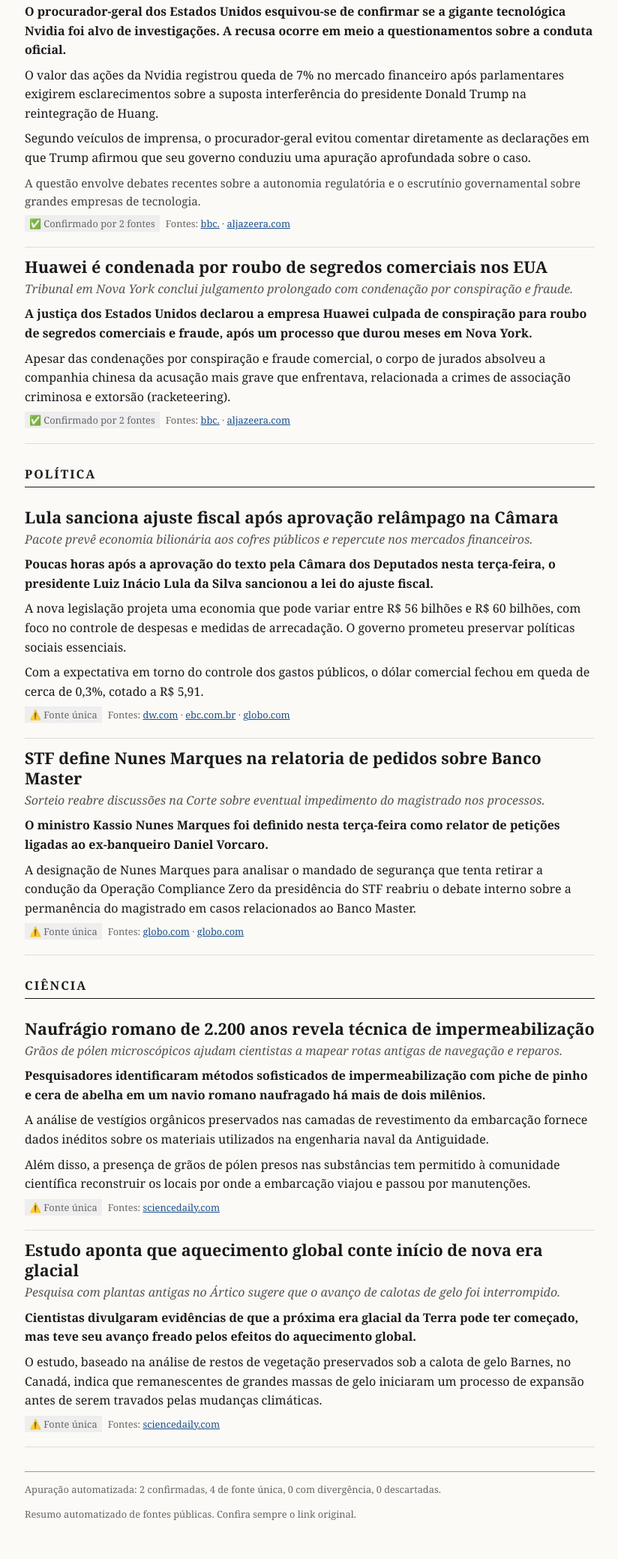
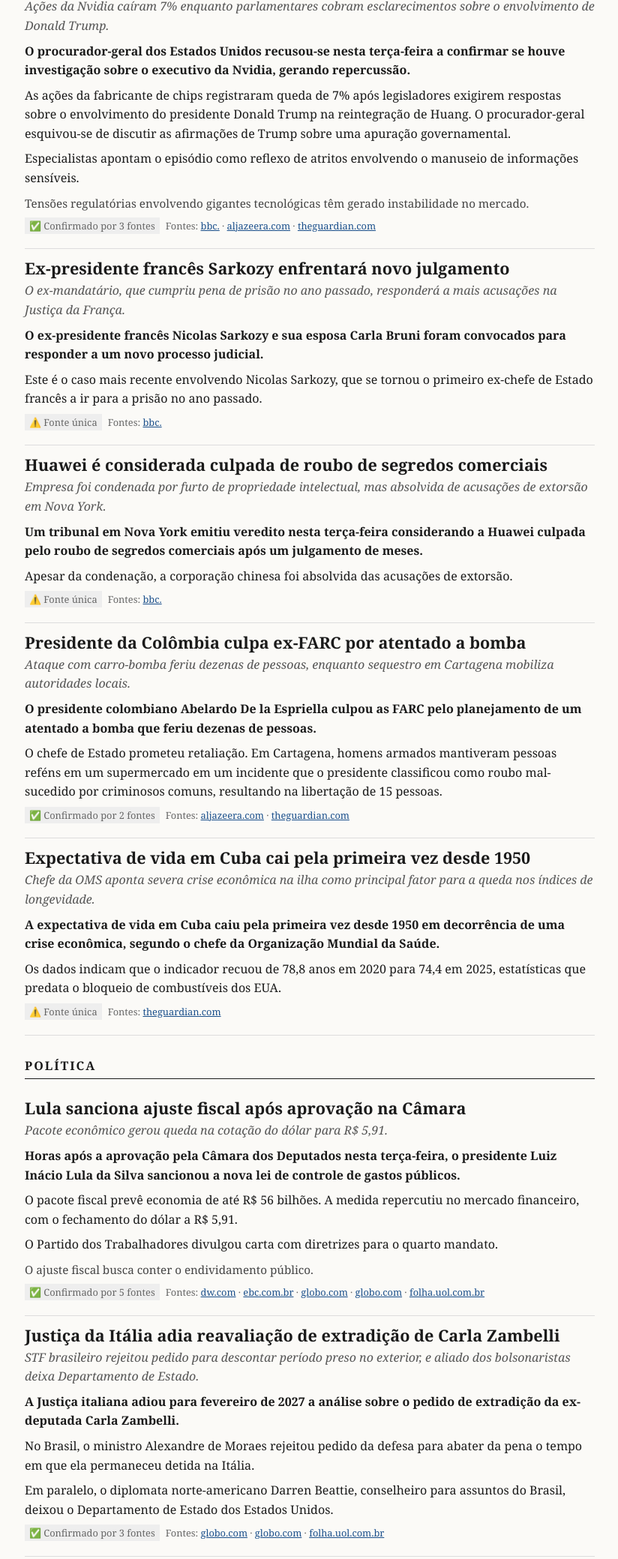
Before and after one commit to VitorinoBR/Noticias, a plain HTML site: page index.html in a window 1280 px wide. Shown: the part 272-2351 px from the top of the page at 75% size, without its empty margins (227-1051 px from the left). Drawn offline with Linux system fonts and the light colour scheme.

Commit message:
Atualização de edição: 2026-11-24-22h.html

```diff
--- a/index.html
+++ b/index.html
@@ -3,66 +3,93 @@
 <head>
 <meta charset='UTF-8'>
 <meta name='viewport' content='width=device-width, initial-scale=1'>
-<title>Global Insights - Edição das 20h</title>
+<title>Global Insights - Resumo do dia</title>
 <style>body{font-family:Georgia,Times,serif;max-width:760px;margin:0 auto;padding:16px;line-height:1.6;color:#1a1a1a;background:#fbfaf7}a{color:#1a4f8b}.masthead{text-align:center;border-bottom:4px double #1a1a1a;margin-bottom:8px}.masthead h1{font-size:2.4rem;margin:8px 0 4px;letter-spacing:1px}.edicao{margin:0 0 10px;font-size:.9rem;text-transform:capitalize;color:#555}section h2{font-size:1rem;text-transform:uppercase;letter-spacing:2px;border-bottom:1px solid #1a1a1a;padding-bottom:4px;margin-top:28px}.materia{padding:12px 0;border-bottom:1px solid #ddd}.materia h3{font-size:1.35rem;line-height:1.25;margin:0 0 4px}.fina{font-style:italic;color:#555;margin:0 0 8px}.lide{font-weight:bold;margin:0 0 8px}.materia p{margin:0 0 8px}.contexto{color:#444;font-size:.95rem}.diverge,.alerta{font-size:.9rem;background:#f3ecd9;padding:6px 8px}.meta{font-size:.8rem;color:#666}.selo{background:#eee;padding:2px 6px;margin-right:8px}.acompanhar li{margin-bottom:6px}footer{margin-top:32px;border-top:1px solid #999;font-size:.8rem;color:#666}@media (prefers-color-scheme:dark){body{background:#121212;color:#e8e8e8}a{color:#8ab4f8}.fina,.contexto,.meta,footer{color:#aaa}.selo{background:#2a2a2a}.diverge,.alerta{background:#2b2618}.masthead,section h2{border-color:#e8e8e8}.materia{border-color:#333}}</style>
 </head>
 <body>
-<header class='masthead'><h1>Global Insights</h1><p class='edicao'>terça-feira, 24 de novembro de 2026 · Edição das 20h</p></header>
+<header class='masthead'><h1>Global Insights</h1><p class='edicao'>terça-feira, 24 de novembro de 2026 · Resumo do dia</p></header>
 <main><section><h2>Geopolítica</h2><article class='materia'>
-<h3>EUA: Justiça evita confirmar investigação sobre Nvidia</h3>
-<p class='fina'>Ações da empresa caem após parlamentares cobrarem respostas sobre envolvimento presidencial.</p>
-<p class='lide'>O procurador-geral dos Estados Unidos esquivou-se de confirmar se a gigante tecnológica Nvidia foi alvo de investigações. A recusa ocorre em meio a questionamentos sobre a conduta oficial.</p>
-<p>O valor das ações da Nvidia registrou queda de 7% no mercado financeiro após parlamentares exigirem esclarecimentos sobre a suposta interferência do presidente Donald Trump na reintegração de Huang.</p><p>Segundo veículos de imprensa, o procurador-geral evitou comentar diretamente as declarações em que Trump afirmou que seu governo conduziu uma apuração aprofundada sobre o caso.</p>
-<p class='contexto'>A questão envolve debates recentes sobre a autonomia regulatória e o escrutínio governamental sobre grandes empresas de tecnologia.</p>
+<h3>Procurador-geral dos EUA evita responder sobre investigação da Nvidia</h3>
+<p class='fina'>Ações da Nvidia caíram 7% enquanto parlamentares cobram esclarecimentos sobre o envolvimento de Donald Trump.</p>
+<p class='lide'>O procurador-geral dos Estados Unidos recusou-se nesta terça-feira a confirmar se houve investigação sobre o executivo da Nvidia, gerando repercussão.</p>
+<p>As ações da fabricante de chips registraram queda de 7% após legisladores exigirem respostas sobre o envolvimento do presidente Donald Trump na reintegração de Huang. O procurador-geral esquivou-se de discutir as afirmações de Trump sobre uma apuração governamental.</p><p>Especialistas apontam o episódio como reflexo de atritos envolvendo o manuseio de informações sensíveis.</p>
+<p class='contexto'>Tensões regulatórias envolvendo gigantes tecnológicas têm gerado instabilidade no mercado.</p>
 
 
-<p class='meta'><span class='selo'>✅ Confirmado por 2 fontes</span>Fontes: <a href='https://www.bbc.co.uk/news/articles/crpdw1qx7jgxo?at_medium=RSS&amp;at_campaign=rss' target='_blank' rel='noopener noreferrer'>bbc.</a> · <a href='https://www.aljazeera.com/news/2026/11/24/todd-blanche-declines-to-confirm-if-nvidias-jensen-huang-was-investigated?traffic_source=rss' target='_blank' rel='noopener noreferrer'>aljazeera.com</a></p>
+<p class='meta'><span class='selo'>✅ Confirmado por 3 fontes</span>Fontes: <a href='https://www.bbc.co.uk/news/articles/crpdw1qx7jgxo?at_medium=RSS&amp;at_campaign=rss' target='_blank' rel='noopener noreferrer'>bbc.</a> · <a href='https://www.aljazeera.com/news/2026/11/24/todd-blanche-declines-to-confirm-if-nvidias-jensen-huang-was-investigated' target='_blank' rel='noopener noreferrer'>aljazeera.com</a> · <a href='https://www.theguardian.com/technology/2026/nov/24/nvidia-trump-huang-intelligence' target='_blank' rel='noopener noreferrer'>theguardian.com</a></p>
 </article><article class='materia'>
-<h3>Huawei é condenada por roubo de segredos comerciais nos EUA</h3>
-<p class='fina'>Tribunal em Nova York conclui julgamento prolongado com condenação por conspiração e fraude.</p>
-<p class='lide'>A justiça dos Estados Unidos declarou a empresa Huawei culpada de conspiração para roubo de segredos comerciais e fraude, após um processo que durou meses em Nova York.</p>
-<p>Apesar das condenações por conspiração e fraude comercial, o corpo de jurados absolveu a companhia chinesa da acusação mais grave que enfrentava, relacionada a crimes de associação criminosa e extorsão (racketeering).</p>
+<h3>Ex-presidente francês Sarkozy enfrentará novo julgamento</h3>
+<p class='fina'>O ex-mandatário, que cumpriu pena de prisão no ano passado, responderá a mais acusações na Justiça da França.</p>
+<p class='lide'>O ex-presidente francês Nicolas Sarkozy e sua esposa Carla Bruni foram convocados para responder a um novo processo judicial.</p>
+<p>Este é o caso mais recente envolvendo Nicolas Sarkozy, que se tornou o primeiro ex-chefe de Estado francês a ir para a prisão no ano passado.</p>
 
 
 
-<p class='meta'><span class='selo'>✅ Confirmado por 2 fontes</span>Fontes: <a href='https://www.bbc.co.uk/news/articles/cmy49ngydqzpo?at_medium=RSS&amp;at_campaign=rss' target='_blank' rel='noopener noreferrer'>bbc.</a> · <a href='https://www.aljazeera.com/economy/2026/11/24/chinese-tech-giant-huawei-found-guilty-of-conspiracy-to-steal-trade-secrets?traffic_source=rss' target='_blank' rel='noopener noreferrer'>aljazeera.com</a></p>
-</article></section><section><h2>Política</h2><article class='materia'>
-<h3>Lula sanciona ajuste fiscal após aprovação relâmpago na Câmara</h3>
-<p class='fina'>Pacote prevê economia bilionária aos cofres públicos e repercute nos mercados financeiros.</p>
-<p class='lide'>Poucas horas após a aprovação do texto pela Câmara dos Deputados nesta terça-feira, o presidente Luiz Inácio Lula da Silva sancionou a lei do ajuste fiscal.</p>
-<p>A nova legislação projeta uma economia que pode variar entre R$ 56 bilhões e R$ 60 bilhões, com foco no controle de despesas e medidas de arrecadação. O governo prometeu preservar políticas sociais essenciais.</p><p>Com a expectativa em torno do controle dos gastos públicos, o dólar comercial fechou em queda de cerca de 0,3%, cotado a R$ 5,91.</p>
+<p class='meta'><span class='selo'>⚠️ Fonte única</span>Fontes: <a href='https://www.bbc.co.uk/news/articles/c65y17pwv1z7o?at_medium=RSS&amp;at_campaign=rss' target='_blank' rel='noopener noreferrer'>bbc.</a></p>
+</article><article class='materia'>
+<h3>Huawei é considerada culpada de roubo de segredos comerciais</h3>
+<p class='fina'>Empresa foi condenada por furto de propriedade intelectual, mas absolvida de acusações de extorsão em Nova York.</p>
+<p class='lide'>Um tribunal em Nova York emitiu veredito nesta terça-feira considerando a Huawei culpada pelo roubo de segredos comerciais após um julgamento de meses.</p>
+<p>Apesar da condenação, a corporação chinesa foi absolvida das acusações de extorsão.</p>
 
 
 
-<p class='meta'><span class='selo'>⚠️ Fonte única</span>Fontes: <a href='https://www.dw.com/pt-br/as-principais-medidas-do-plano-moretti-o-ajuste-fiscal-aprovado-pela-câmara/a-79928149?maca=bra-rss-br-br-1031-rdf' target='_blank' rel='noopener noreferrer'>dw.com</a> · <a href='https://agenciabrasil.ebc.com.br/economia/noticia/2026-11/dolar-cai-para-r-591-com-expectativa-de-ajuste-fiscal' target='_blank' rel='noopener noreferrer'>ebc.com.br</a> · <a href='https://g1.globo.com/politica/noticia/2026/11/24/ajuste-fiscal-horas-depois-de-aprovacao-na-camara-lula-sanciona-lei-que-preve-economia-de-ate-ate-r-56-bilhoes.ghtml' target='_blank' rel='noopener noreferrer'>globo.com</a></p>
+<p class='meta'><span class='selo'>⚠️ Fonte única</span>Fontes: <a href='https://www.bbc.co.uk/news/articles/cmy49ngydqzpo?at_medium=RSS&amp;at_campaign=rss' target='_blank' rel='noopener noreferrer'>bbc.</a></p>
 </article><article class='materia'>
-<h3>STF define Nunes Marques na relatoria de pedidos sobre Banco Master</h3>
-<p class='fina'>Sorteio reabre discussões na Corte sobre eventual impedimento do magistrado nos processos.</p>
-<p class='lide'>O ministro Kassio Nunes Marques foi definido nesta terça-feira como relator de petições ligadas ao ex-banqueiro Daniel Vorcaro.</p>
-<p>A designação de Nunes Marques para analisar o mandado de segurança que tenta retirar a condução da Operação Compliance Zero da presidência do STF reabriu o debate interno sobre a permanência do magistrado em casos relacionados ao Banco Master.</p>
+<h3>Presidente da Colômbia culpa ex-FARC por atentado a bomba</h3>
+<p class='fina'>Ataque com carro-bomba feriu dezenas de pessoas, enquanto sequestro em Cartagena mobiliza autoridades locais.</p>
+<p class='lide'>O presidente colombiano Abelardo De la Espriella culpou as FARC pelo planejamento de um atentado a bomba que feriu dezenas de pessoas.</p>
+<p>O chefe de Estado prometeu retaliação. Em Cartagena, homens armados mantiveram pessoas reféns em um supermercado em um incidente que o presidente classificou como roubo mal-sucedido por criminosos comuns, resultando na libertação de 15 pessoas.</p>
 
 
 
-<p class='meta'><span class='selo'>⚠️ Fonte única</span>Fontes: <a href='https://g1.globo.com/politica/noticia/2026/11/24/master-relatoria-de-pedidos-sobre-vorcaro-reabre-debate-no-stf-sobre-impedimento-de-nunes-marques.ghtml' target='_blank' rel='noopener noreferrer'>globo.com</a> · <a href='https://g1.globo.com/politica/noticia/2026/11/24/nunes-marques-e-sorteado-relator-de-pedido-de-vorcaro-para-retirar-caso-master-do-gabinete-da-presidencia-do-stf.ghtml' target='_blank' rel='noopener noreferrer'>globo.com</a></p>
-</article></section><section><h2>Ciência</h2><article class='materia'>
-<h3>Naufrágio romano de 2.200 anos revela técnica de impermeabilização</h3>
-<p class='fina'>Grãos de pólen microscópicos ajudam cientistas a mapear rotas antigas de navegação e reparos.</p>
-<p class='lide'>Pesquisadores identificaram métodos sofisticados de impermeabilização com piche de pinho e cera de abelha em um navio romano naufragado há mais de dois milênios.</p>
-<p>A análise de vestígios orgânicos preservados nas camadas de revestimento da embarcação fornece dados inéditos sobre os materiais utilizados na engenharia naval da Antiguidade.</p><p>Além disso, a presença de grãos de pólen presos nas substâncias tem permitido à comunidade científica reconstruir os locais por onde a embarcação viajou e passou por manutenções.</p>
+<p class='meta'><span class='selo'>✅ Confirmado por 2 fontes</span>Fontes: <a href='https://www.aljazeera.com/news/2026/11/24/colombian-president-blames-ex-farc-rebels-for-car-bomb-blast' target='_blank' rel='noopener noreferrer'>aljazeera.com</a> · <a href='https://www.theguardian.com/world/2026/nov/24/cartagena-colombia-hostages-supermarket' target='_blank' rel='noopener noreferrer'>theguardian.com</a></p>
+</article><article class='materia'>
+<h3>Expectativa de vida em Cuba cai pela primeira vez desde 1950</h3>
+<p class='fina'>Chefe da OMS aponta severa crise econômica na ilha como principal fator para a queda nos índices de longevidade.</p>
+<p class='lide'>A expectativa de vida em Cuba caiu pela primeira vez desde 1950 em decorrência de uma crise econômica, segundo o chefe da Organização Mundial da Saúde.</p>
+<p>Os dados indicam que o indicador recuou de 78,8 anos em 2020 para 74,4 em 2025, estatísticas que predata o bloqueio de combustíveis dos EUA.</p>
 
 
 
-<p class='meta'><span class='selo'>⚠️ Fonte única</span>Fontes: <a href='https://www.sciencedaily.com/releases/2026/11/261123232342.htm' target='_blank' rel='noopener noreferrer'>sciencedaily.com</a></p>
+<p class='meta'><span class='selo'>⚠️ Fonte única</span>Fontes: <a href='https://www.theguardian.com/world/2026/nov/24/cuba-life-expectancy-decline' target='_blank' rel='noopener noreferrer'>theguardian.com</a></p>
+</article></section><section><h2>Política</h2><article class='materia'>
+<h3>Lula sanciona ajuste fiscal após aprovação na Câmara</h3>
+<p class='fina'>Pacote econômico gerou queda na cotação do dólar para R$ 5,91.</p>
+<p class='lide'>Horas após a aprovação pela Câmara dos Deputados nesta terça-feira, o presidente Luiz Inácio Lula da Silva sancionou a nova lei de controle de gastos públicos.</p>
+<p>O pacote fiscal prevê economia de até R$ 56 bilhões. A medida repercutiu no mercado financeiro, com o fechamento do dólar a R$ 5,91.</p><p>O Partido dos Trabalhadores divulgou carta com diretrizes para o quarto mandato.</p>
+<p class='contexto'>O ajuste fiscal busca conter o endividamento público.</p>
+
+
+<p class='meta'><span class='selo'>✅ Confirmado por 5 fontes</span>Fontes: <a href='https://www.dw.com/pt-br/as-principais-medidas-do-plano-moretti-o-ajuste-fiscal-aprovado-pela-câmara/a-79928149?maca=bra-rss-br-br-1031-rdf' target='_blank' rel='noopener noreferrer'>dw.com</a> · <a href='https://agenciabrasil.ebc.com.br/economia/noticia/2026-11/dolar-cai-para-r-591-com-expectativa-de-ajuste-fiscal' target='_blank' rel='noopener noreferrer'>ebc.com.br</a> · <a href='https://g1.globo.com/politica/noticia/2026/11/24/em-carta-pt-diz-que-nenhum-interesse-economico-pode-ficar-acima-da-vontade-popular.ghtml' target='_blank' rel='noopener noreferrer'>globo.com</a> · <a href='https://g1.globo.com/politica/noticia/2026/11/24/ajuste-fiscal-horas-depois-de-aprovacao-na-camara-lula-sanciona-lei-que-preve-economia-de-ate-ate-r-56-bilhoes.ghtml' target='_blank' rel='noopener noreferrer'>globo.com</a> · <a href='https://www1.folha.uol.com.br/colunas/painel/2026/11/pt-divulga-nova-carta-ao-povo-brasileiro-com-prioridades-para-o-lula-4.shtml' target='_blank' rel='noopener noreferrer'>folha.uol.com.br</a></p>
 </article><article class='materia'>
-<h3>Estudo aponta que aquecimento global conte início de nova era glacial</h3>
-<p class='fina'>Pesquisa com plantas antigas no Ártico sugere que o avanço de calotas de gelo foi interrompido.</p>
-<p class='lide'>Cientistas divulgaram evidências de que a próxima era glacial da Terra pode ter começado, mas teve seu avanço freado pelos efeitos do aquecimento global.</p>
-<p>O estudo, baseado na análise de restos de vegetação preservados sob a calota de gelo Barnes, no Canadá, indica que remanescentes de grandes massas de gelo iniciaram um processo de expansão antes de serem travados pelas mudanças climáticas.</p>
+<h3>Justiça da Itália adia reavaliação de extradição de Carla Zambelli</h3>
+<p class='fina'>STF brasileiro rejeitou pedido para descontar período preso no exterior, e aliado dos bolsonaristas deixa Departamento de Estado.</p>
+<p class='lide'>A Justiça italiana adiou para fevereiro de 2027 a análise sobre o pedido de extradição da ex-deputada Carla Zambelli.</p>
+<p>No Brasil, o ministro Alexandre de Moraes rejeitou pedido da defesa para abater da pena o tempo em que ela permaneceu detida na Itália.</p><p>Em paralelo, o diplomata norte-americano Darren Beattie, conselheiro para assuntos do Brasil, deixou o Departamento de Estado dos Estados Unidos.</p>
+
+
+
+<p class='meta'><span class='selo'>✅ Confirmado por 3 fontes</span>Fontes: <a href='https://g1.globo.com/politica/noticia/2026/11/24/moraes-rejeita-pedido-da-defesa-de-zambelli-para-descontar-de-pena-da-ex-deputada-tempo-que-ela-ficou-presa-na-italia.ghtml' target='_blank' rel='noopener noreferrer'>globo.com</a> · <a href='https://g1.globo.com/politica/noticia/2026/11/24/justica-italiana-adia-para-fevereiro-reavaliacao-do-pedido-de-extradicao-de-carla-zambelli.ghtml' target='_blank' rel='noopener noreferrer'>globo.com</a> · <a href='https://www1.folha.uol.com.br/mundo/2026/11/aliado-dos-bolsonaros-e-critico-de-moraes-deixa-departamento-de-estado-dos-eua.shtml' target='_blank' rel='noopener noreferrer'>folha.uol.com.br</a></p>
+</article></section><section><h2>Ciência</h2><article class='materia'>
+<h3>Gota nasal experimental combate Alzheimer em testes com camundongos</h3>
+<p class='fina'>Tratamento restaurou a memória em animais idosos utilizando tecnologia semelhante à das vacinas de mRNA.</p>
+<p class='lide'>Pesquisadores desenvolveram um tratamento em gotas nasais capaz de restaurar a capacidade de aprendizado e memória em camundongos idosos e prevenir declínio cognitivo associado ao Alzheimer.</p>
+<p>A tecnologia empregada baseia-se em mecanismos similares aos das vacinas de RNA mensageiro, estimulando a produção de uma proteína cerebral neuroprotetora.</p>
+
+
+
+<p class='meta'><span class='selo'>⚠️ Fonte única</span>Fontes: <a href='https://www.sciencedaily.com/releases/2026/11/261123005337.htm' target='_blank' rel='noopener noreferrer'>sciencedaily.com</a></p>
+</article><article class='materia'>
+<h3>Aquecimento global pode ter interrompido início de nova era glacial</h3>
+<p class='fina'>Estudo com plantas antigas no Canadá revela que lençóis de gelo começaram a se expandir antes.</p>
+<p class='lide'>Cientistas descobriram evidências de que a próxima era glacial da Terra pode ter iniciado seu curso, sendo freada pelos efeitos do aquecimento global.</p>
+<p>A análise de restos de vegetação preservados sob a calota glacial de Barnes, no Ártico canadense, demonstrou que massas de gelo iniciaram expansão prévia que foi revertida pelas mudanças climáticas.</p>
 
 
 
 <p class='meta'><span class='selo'>⚠️ Fonte única</span>Fontes: <a href='https://www.sciencedaily.com/releases/2026/11/261123005350.htm' target='_blank' rel='noopener noreferrer'>sciencedaily.com</a></p>
-</article></section></main>
-<footer><p>Apuração automatizada: 2 confirmadas, 4 de fonte única, 0 com divergência, 0 descartadas.</p><p>Resumo automatizado de fontes públicas. Confira sempre o link original.</p></footer>
+</article></section><section class='acompanhar'><h2>Para acompanhar amanhã</h2><ul><li>As repercussões diplomáticas e jurídicas do processo de extradição de Carla Zambelli na Itália.</li><li>O desdobramento das medidas fiscais aprovadas e seus impactos na economia e no câmbio brasileiros.</li></ul></section></main>
+<footer><p>Apuração automatizada: 4 confirmadas, 4 de fonte única, 0 com divergência, 1 descartadas.</p><p>Resumo automatizado de fontes públicas. Confira sempre o link original.</p></footer>
 </body>
 </html>
```
